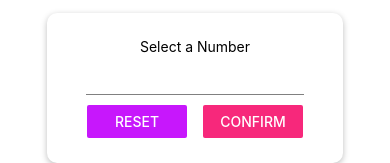
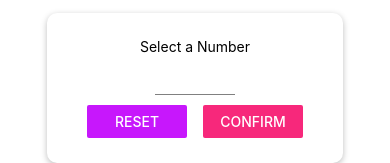
Before and after one commit to christerforsgren91/native_number_game, a React Native app: screen / in a window 390 px wide. Shown: the part 131-294 px from the top of the page. Built offline with nearby package versions, Linux system fonts and the light colour scheme.

Commit message:
Add props to input

```diff
--- a/components/Input.js
+++ b/components/Input.js
@@ -2,7 +2,7 @@
 import { TextInput, StyleSheet } from 'react-native'
 
 const Input = (props) => {
-  return <TextInput style={{ ...styles.input, ...props.style }} />
+  return <TextInput {...props} style={{ ...styles.input, ...props.style }} />
 }
 
 const styles = StyleSheet.create({
--- a/screens/StartGameScreen.js
+++ b/screens/StartGameScreen.js
@@ -11,7 +11,14 @@
       <Text style={styles.title}>Start a New Game</Text>
       <Card style={styles.inputContainer}>
         <Text>Select a Number</Text>
-        <Input />
+        <Input
+          style={styles.input}
+          blurOnSubmit
+          autoCapitalize='none'
+          autoCorrect={false}
+          keyboardType='number-pad'
+          maxLength={2}
+        />
         <View style={styles.buttonContainer}>
           <View style={styles.button}>
             <Button title='Reset' onPress={() => {}} color={Colors.accent} />
@@ -49,6 +56,10 @@
   button: {
     width: 100,
   },
+  input: {
+    width: 80,
+    textAlign: 'center',
+  },
 })
 
 export default StartGameScreen
```
